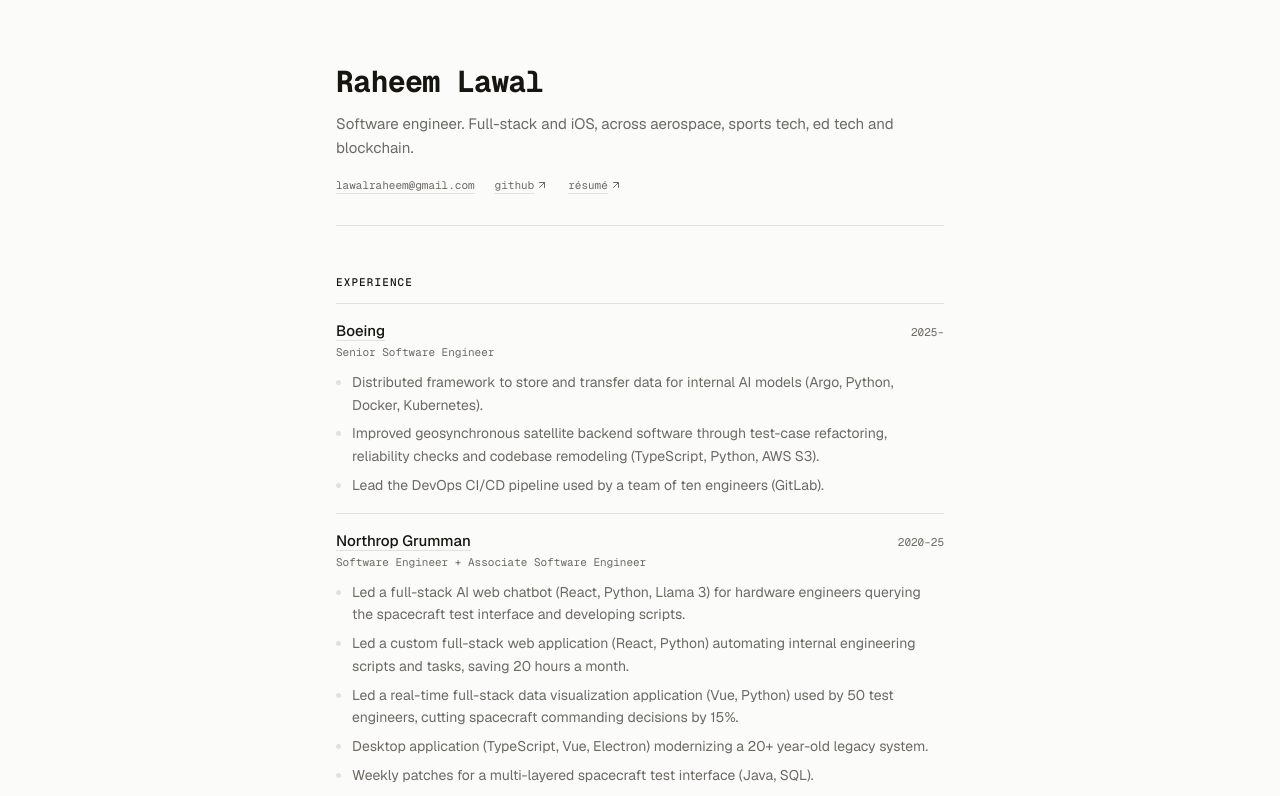
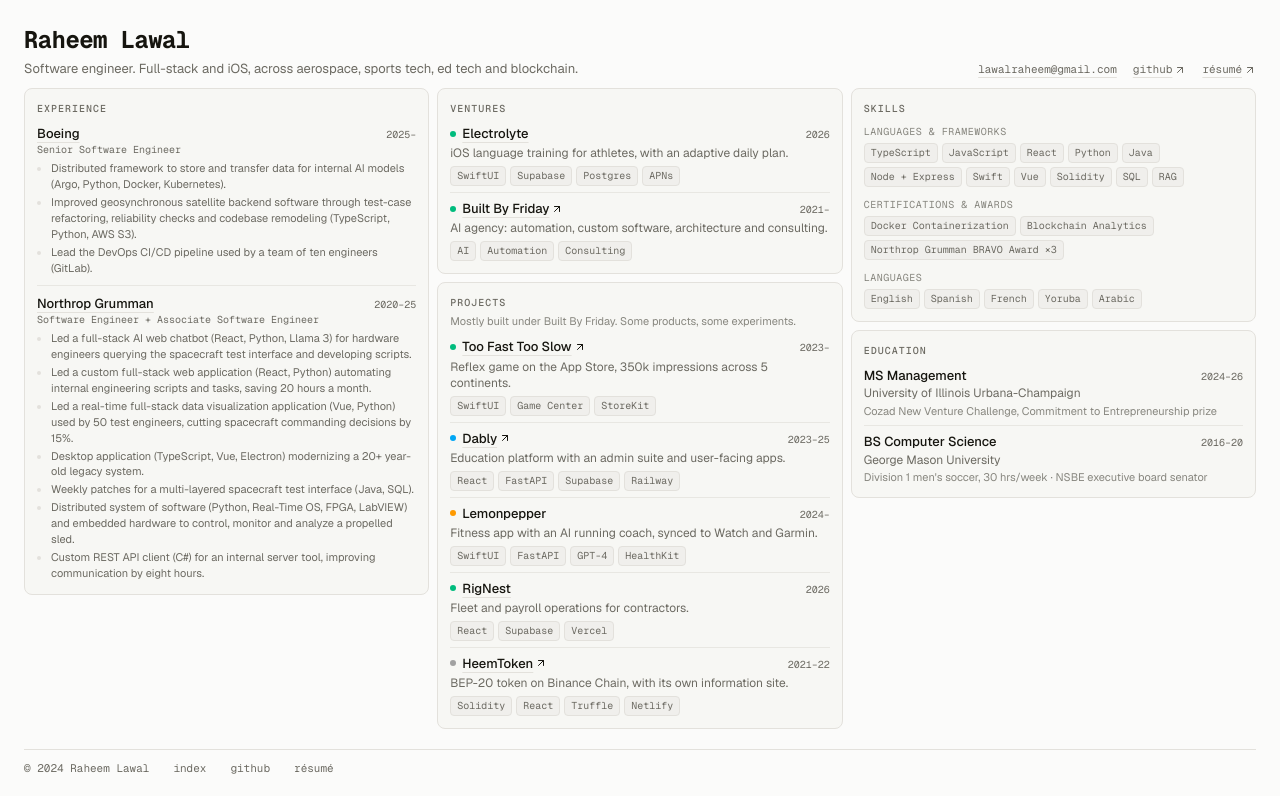
Before and after one commit to raheemlawal/raheemcantcode, a Next.js app: page / in a window 1280 px wide. Shown: the top 796 px of the page. Built offline with nearby package versions, Linux system fonts and the light colour scheme.

Commit message:
card grid that fits one screen; keep case studies at a reading width

```diff
--- a/app/layout.tsx
+++ b/app/layout.tsx
@@ -41,9 +41,9 @@ export default function RootLayout({
       <body
         className={`${geistSans.variable} ${geistMono.variable} min-h-dvh antialiased`}
       >
-        <div className="mx-auto flex min-h-dvh max-w-2xl flex-col px-6 py-12 sm:px-8 sm:py-16">
+        <div className="mx-auto flex min-h-dvh max-w-7xl flex-col px-5 py-5 sm:px-6 sm:py-6">
           <main className="flex-1">{children}</main>
-          <footer className="mt-6 flex flex-wrap items-center gap-x-6 gap-y-2 border-t border-border pt-4 font-mono text-[11px] text-muted-foreground">
+          <footer className="mt-3 flex flex-wrap items-center gap-x-6 gap-y-2 border-t border-border pt-2.5 font-mono text-[11px] text-muted-foreground">
             <span>
               © {new Date().getFullYear()} {site.name}
             </span>
--- a/app/page.tsx
+++ b/app/page.tsx
@@ -6,46 +6,51 @@ import { education, experience, skills } from "@/lib/resume";
 import { site } from "@/lib/site";
 
 /**
- * One column, read top to bottom. An earlier version put projects, employment
- * and the résumé facts in three side-by-side columns; it fit more on a screen
- * and was harder to read, because nothing told you where to start or what
- * followed what. Reading order is now the same as source order.
+ * Cards in three columns, sized to land on one laptop screen without
+ * scrolling.
  *
- * Three sections carry the work, and the distinction between them is the point:
- * Experience is employment, Ventures are the businesses, Projects are
- * everything else. Built By Friday is a venture and appears exactly once, so
- * the projects it produced are listed on their own terms rather than nested
- * under a repeat of its name.
+ * The earlier bare three-column version was hard to follow because nothing
+ * bounded a section — headings floated above loose rows and the eye had no
+ * edges to follow. Cards fix that part: each section is a closed box with its
+ * own label, so "where does this end" is answered by the border rather than by
+ * reading. Inside a card the order is still vertical.
  *
- * The container in app/layout.tsx caps every page at a reading measure; long
- * lines were the other half of why the old layout was hard to follow.
+ * Density is the cost. Type here is a step smaller than a page that could
+ * scroll, because fitting ten résumé bullets, seven projects and the skills
+ * block above the fold leaves no other lever. If the content grows again, the
+ * honest fix is to let it scroll rather than shrink further.
  */
 
-function Section({
+function Card({
   id,
   title,
   note,
+  className,
   children,
 }: {
   id: string;
   title: string;
   note?: string;
+  className?: string;
   children: React.ReactNode;
 }) {
   return (
-    <section aria-labelledby={id} className="mt-12 first:mt-0">
+    <section
+      aria-labelledby={id}
+      className={`rounded-lg border border-border bg-muted/40 p-3 ${className ?? ""}`}
+    >
       <h2
         id={id}
-        className="font-mono text-[11px] font-medium uppercase tracking-widest text-foreground"
+        className="font-mono text-[10px] font-medium uppercase tracking-widest text-muted-foreground"
       >
         {title}
       </h2>
       {note && (
-        <p className="mt-1.5 text-[13px] leading-relaxed text-muted-foreground">
+        <p className="mt-1 text-[11px] leading-snug text-muted-foreground/80">
           {note}
         </p>
       )}
-      <div className="mt-3 border-t border-border">{children}</div>
+      <div className="mt-2">{children}</div>
     </section>
   );
 }
@@ -86,20 +91,20 @@ function ProjectTitle({ project }: { project: Project }) {
 
 function ProjectRow({ project }: { project: Project }) {
   return (
-    <li className="group relative border-b border-border py-4">
-      <div className="flex items-baseline gap-2">
+    <li className="group relative border-b border-border/70 py-1.5 first:pt-0 last:border-b-0 last:pb-0">
+      <div className="flex items-baseline gap-1.5">
         <StatusDot status={project.status} className="self-center" />
-        <h3 className="text-[15px] font-medium">
+        <h3 className="text-[13px] font-medium">
           <ProjectTitle project={project} />
         </h3>
-        <span className="ml-auto shrink-0 font-mono text-[11px] tabular-nums text-muted-foreground">
+        <span className="ml-auto shrink-0 font-mono text-[10px] tabular-nums text-muted-foreground">
           {project.year}
         </span>
       </div>
-      <p className="mt-1.5 max-w-prose text-[14px] leading-relaxed text-muted-foreground">
+      <p className="mt-0.5 text-[12px] leading-snug text-muted-foreground">
         {project.oneLiner}
       </p>
-      <div className="mt-2.5">
+      <div className="mt-1">
         <StackTags stack={project.stack} />
       </div>
     </li>
@@ -109,14 +114,16 @@ function ProjectRow({ project }: { project: Project }) {
 export default function Home() {
   return (
     <div>
-      <header className="border-b border-border pb-8">
-        <h1 className="font-mono text-2xl font-bold tracking-tight sm:text-3xl">
+      <header className="mb-2.5 flex flex-wrap items-end justify-between gap-x-6 gap-y-2">
+        <div>
+          <h1 className="font-mono text-xl font-bold tracking-tight sm:text-2xl">
             {site.name}
           </h1>
-        <p className="mt-3 text-[15px] leading-relaxed text-muted-foreground">
+          <p className="mt-1 max-w-xl text-[13px] leading-snug text-muted-foreground">
             {site.description}
           </p>
-        <div className="mt-4 flex flex-wrap gap-x-5 gap-y-1.5 font-mono text-[11px]">
+        </div>
+        <div className="flex flex-wrap gap-x-4 gap-y-1 font-mono text-[11px]">
           <a
             href={`mailto:${site.email}`}
             className="text-muted-foreground underline decoration-border underline-offset-4 transition-colors hover:text-foreground hover:decoration-current"
@@ -138,15 +145,16 @@ export default function Home() {
         </div>
       </header>
 
-      <Section id="experience" title="Experience">
-        <ul>
+      <div className="grid gap-2 lg:grid-cols-3 lg:items-start">
+        <Card id="experience" title="Experience">
+          <ul className="flex flex-col gap-2">
             {experience.map((role) => (
               <li
                 key={`${role.company}-${role.title}`}
-              className="border-b border-border py-4"
+                className="border-b border-border/70 pb-2 last:border-b-0 last:pb-0"
               >
-              <div className="flex items-baseline justify-between gap-3">
-                <h3 className="text-[15px] font-medium">
+                <div className="flex items-baseline justify-between gap-2">
+                  <h3 className="text-[13px] font-medium">
                     {role.href ? (
                       <a
                         href={role.href}
@@ -160,14 +168,14 @@ export default function Home() {
                       role.company
                     )}
                   </h3>
-                <span className="shrink-0 font-mono text-[11px] tabular-nums text-muted-foreground">
+                  <span className="shrink-0 font-mono text-[10px] tabular-nums text-muted-foreground">
                     {role.period}
                   </span>
                 </div>
-              <p className="mt-0.5 font-mono text-[11px] text-muted-foreground">
+                <p className="font-mono text-[10px] leading-snug text-muted-foreground">
                   {role.title}
                 </p>
-              <ul className="mt-2.5 list-disc space-y-1.5 pl-4 text-[14px] leading-relaxed text-muted-foreground marker:text-border">
+                <ul className="mt-1 list-disc space-y-0.5 pl-3.5 text-[11px] leading-[1.45] text-muted-foreground marker:text-border">
                   {role.bullets.map((bullet) => (
                     <li key={bullet}>{bullet}</li>
                   ))}
@@ -175,36 +183,39 @@ export default function Home() {
               </li>
             ))}
           </ul>
-      </Section>
+        </Card>
 
-      <Section id="ventures" title="Ventures">
+        <div className="flex flex-col gap-2">
+          <Card id="ventures" title="Ventures">
             <ul>
               {ventures.map((project) => (
                 <ProjectRow key={project.slug} project={project} />
               ))}
             </ul>
-      </Section>
+          </Card>
 
-      <Section
+          <Card
             id="projects"
             title="Projects"
-        note="Mostly built under Built By Friday. Some are products, some are experiments."
+            note="Mostly built under Built By Friday. Some products, some experiments."
           >
             <ul>
               {sideProjects.map((project) => (
                 <ProjectRow key={project.slug} project={project} />
               ))}
             </ul>
-      </Section>
+          </Card>
+        </div>
 
-      <Section id="skills" title="Skills">
-        <dl className="flex flex-col gap-4 pt-4">
+        <div className="flex flex-col gap-2">
+          <Card id="skills" title="Skills">
+            <dl className="flex flex-col gap-2.5">
               {skills.map((group) => (
                 <div key={group.label}>
-              <dt className="font-mono text-[10px] uppercase tracking-wider text-muted-foreground">
+                  <dt className="font-mono text-[10px] uppercase tracking-wider text-muted-foreground/80">
                     {group.label}
                   </dt>
-              <dd className="mt-2 flex flex-wrap gap-1">
+                  <dd className="mt-1 flex flex-wrap gap-1">
                     {group.items.map((item) => (
                       <Tag key={item}>{item}</Tag>
                     ))}
@@ -212,30 +223,35 @@ export default function Home() {
                 </div>
               ))}
             </dl>
-      </Section>
+          </Card>
 
-      <Section id="education" title="Education">
+          <Card id="education" title="Education">
             <ul>
               {education.map((school) => (
-            <li key={school.name} className="border-b border-border py-4">
-              <div className="flex items-baseline justify-between gap-3">
-                <h3 className="text-[15px] font-medium">{school.degree}</h3>
-                <span className="shrink-0 font-mono text-[11px] tabular-nums text-muted-foreground">
+                <li
+                  key={school.name}
+                  className="border-b border-border/70 py-1.5 first:pt-0 last:border-b-0 last:pb-0"
+                >
+                  <div className="flex items-baseline justify-between gap-2">
+                    <h3 className="text-[13px] font-medium">{school.degree}</h3>
+                    <span className="shrink-0 font-mono text-[10px] tabular-nums text-muted-foreground">
                       {school.period}
                     </span>
                   </div>
-              <p className="mt-0.5 text-[14px] leading-relaxed text-muted-foreground">
+                  <p className="text-[12px] leading-snug text-muted-foreground">
                     {school.name}
                   </p>
                   {school.note && (
-                <p className="mt-1 text-[13px] leading-relaxed text-muted-foreground/80">
+                    <p className="mt-0.5 text-[11px] leading-snug text-muted-foreground/80">
                       {school.note}
                     </p>
                   )}
                 </li>
               ))}
             </ul>
-      </Section>
+          </Card>
+        </div>
+      </div>
     </div>
   );
 }
--- a/app/work/[slug]/page.tsx
+++ b/app/work/[slug]/page.tsx
@@ -48,7 +48,7 @@ export default async function CaseStudy({
   const { default: Body } = await import(`@/content/${slug}.mdx`);
 
   return (
-    <article className="mx-auto max-w-3xl">
+    <article className="mx-auto w-full max-w-2xl">
       <Link
         href="/"
         className="inline-flex items-center gap-1.5 font-mono text-xs text-muted-foreground transition-colors hover:text-foreground"
```
Lines whose indentation alone changed are shown as unchanged.
